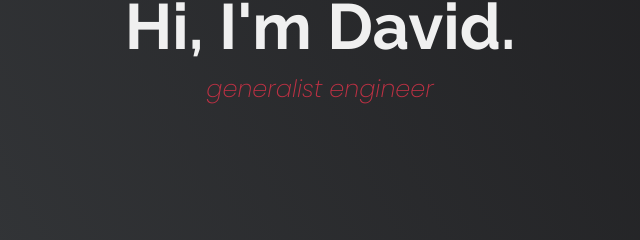
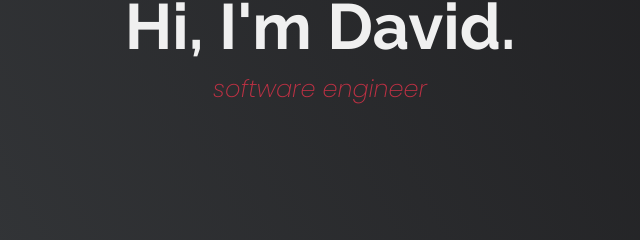
Before and after one commit to davidgbiggs/fcc-personal-portfolio, a plain HTML site: page index.html in a window 1280 px wide. Shown: the part 386-626 px from the top of the page, 320-960 px from the left. Drawn offline with Linux system fonts and the light colour scheme.

Commit message:
experimental commit

```diff
--- a/index.html
+++ b/index.html
@@ -75,7 +75,7 @@
     </nav>
     <section class="center-both-axes" id="welcome-section">
       <h1 id="welcome-title">Hi, I'm David.</h1>
-      <span id="welcome-subtitle">generalist engineer</span>
+      <span id="welcome-subtitle">software engineer</span>
     </section>
     <section id="projects">
       <h2 id="projects-header">These are some of my projects</h2>
```
Also changed, not shown: projects/trusted-account.html (added, +5 -0 lines).
